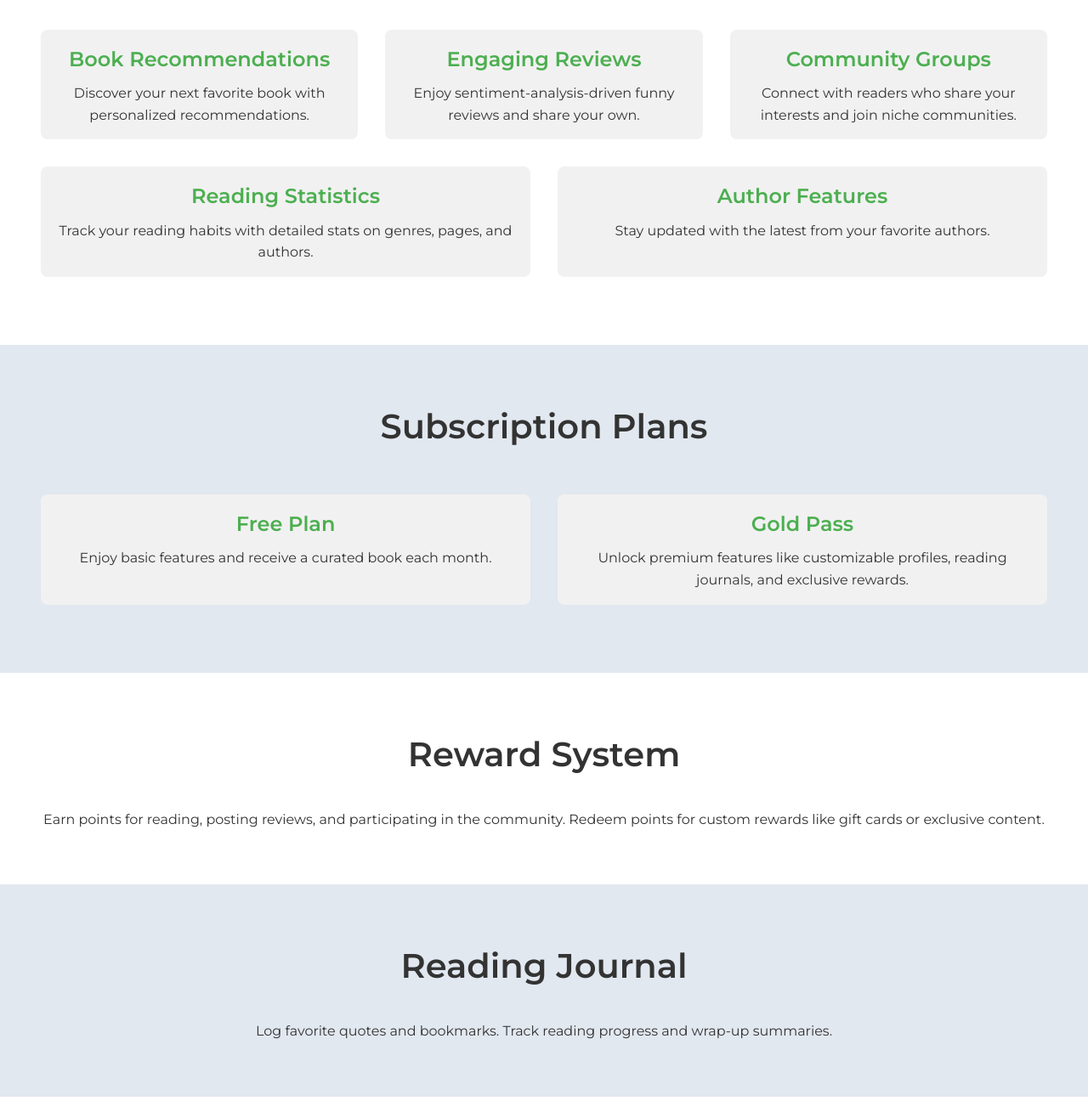
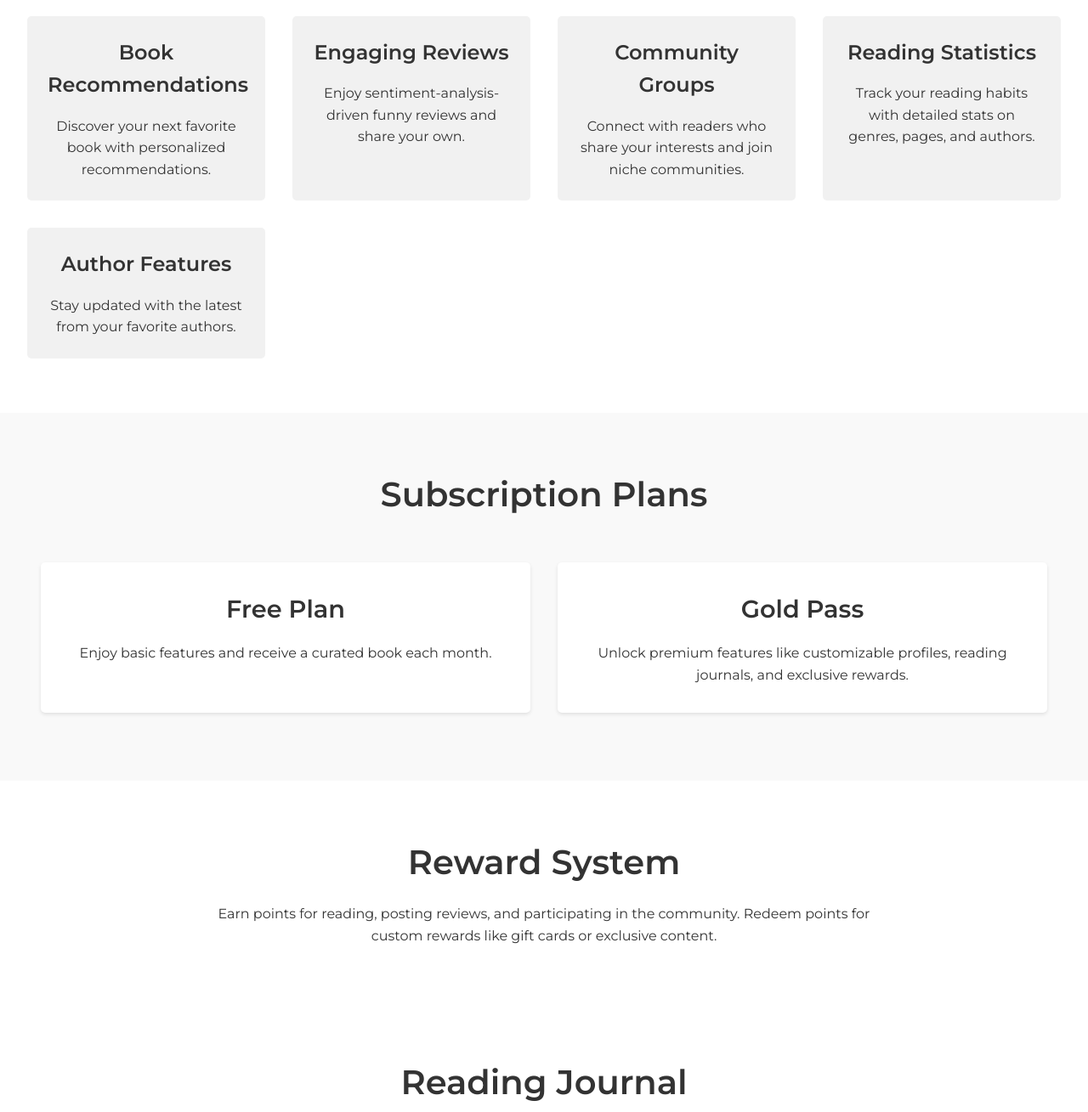
Before and after one commit to YTomar79/BookMarkd, a plain HTML site: page index.html in a window 1280 px wide. Shown: the part 600-1909 px from the top of the page at 85% size. Drawn offline with Linux system fonts and the light colour scheme.

Commit message:
Update styles.css

```diff
--- a/styles.css
+++ b/styles.css
@@ -91,47 +91,40 @@ nav ul li a {
     text-align: center;
     margin-bottom: 2rem;
     font-size: 2.5rem;
-    font-weight: 600;
 }
 
 .features-container {
-    display: flex;
-    flex-wrap: wrap;
-    justify-content: space-around;
+    display: grid;
+    grid-template-columns: repeat(auto-fit, minmax(250px, 1fr));
+    gap: 2rem;
 }
 
 .feature-item {
-    flex: 1 1 30%;
-    background: #f1f1f1;
-    padding: 1rem;
-    margin: 1rem;
-    border-radius: 8px;
+    background-color: #f1f1f1;
+    padding: 1.5rem;
+    border-radius: 5px;
     text-align: center;
 }
 
 .feature-item h3 {
+    margin-bottom: 1rem;
     font-size: 1.5rem;
-    color: #4CAF50;
-    margin-bottom: 0.5rem;
-    font-weight: 600;
 }
 
 .feature-item p {
     font-size: 1rem;
-    margin-top: 0.5rem;
 }
 
-/* Subscription Section */
+/* Subscription Plans */
 .subscription {
     padding: 4rem 2rem;
-    background-color: #e2e8f0;
+    background-color: #f9f9f9;
 }
 
 .subscription h2 {
     text-align: center;
     margin-bottom: 2rem;
     font-size: 2.5rem;
-    font-weight: 600;
 }
 
 .plans-container {
@@ -141,89 +134,53 @@ nav ul li a {
 }
 
 .plan {
-    flex: 1 1 45%;
-    background: #f1f1f1;
-    padding: 1rem;
+    background-color: white;
+    padding: 2rem;
+    border-radius: 5px;
+    box-shadow: 0 2px 4px rgba(0, 0, 0, 0.1);
+    text-align: center;
     margin: 1rem;
-    border-radius: 8px;
-    text-align: center;
+    flex: 1 1 300px;
 }
 
 .plan h3 {
-    font-size: 1.5rem;
-    color: #4CAF50;
-    margin-bottom: 0.5rem;
-    font-weight: 600;
+    margin-bottom: 1rem;
+    font-size: 1.8rem;
 }
 
 .plan p {
     font-size: 1rem;
-    margin-top: 0.5rem;
 }
 
-/* Reward System Section */
-.reward-system {
+/* Reward System, Reading Journal, Ads and Merch */
+.reward-system, .reading-journal, .ads-merch {
     padding: 4rem 2rem;
     background-color: white;
-}
-
-.reward-system h2 {
-    text-align: center;
-    margin-bottom: 2rem;
-    font-size: 2.5rem;
-    font-weight: 600;
-}
-
-.reward-system p {
-    font-size: 1rem;
     text-align: center;
 }
 
-/* Reading Journal Section */
-.reading-journal {
-    padding: 4rem 2rem;
-    background-color: #e2e8f0;
+.reward-system h2, .reading-journal h2, .ads-merch h2 {
+    margin-bottom: 1rem;
+    font-size: 2.5rem;
 }
 
-.reading-journal h2 {
-    text-align: center;
-    margin-bottom: 2rem;
-    font-size: 2.5rem;
-    font-weight: 600;
-}
-
-.reading-journal p {
+.reward-system p, .reading-journal p, .ads-merch p {
     font-size: 1rem;
-    text-align: center;
-}
-
-/* Ads and Merchandise Section */
-.ads-merch {
-    padding: 4rem 2rem;
-    background-color: white;
-}
-
-.ads-merch h2 {
-    text-align: center;
-    margin-bottom: 2rem;
-    font-size: 2.5rem;
-    font-weight: 600;
-}
-
-.ads-merch p {
-    font-size: 1rem;
-    text-align: center;
+    max-width: 800px;
+    margin: 0 auto;
 }
 
 /* Footer */
 footer {
-    padding: 2rem 2rem;
-    background-color: #4CAF50;
+    background-color: #333;
     color: white;
+    padding: 1rem 2rem;
     text-align: center;
 }
 
 .footer-links {
+    display: flex;
+    justify-content: center;
     margin-top: 1rem;
 }
 
@@ -231,29 +188,4 @@ footer {
     color: white;
     text-decoration: none;
     margin: 0 1rem;
-    font-weight: 600;
-    transition: color 0.3s;
 }
-
-.footer-links a:hover {
-    color: #feb47b;
-}
-
-/* Content Section */
-.content {
-    padding: 4rem 2rem;
-    background-color: white;
-}
-
-.content h2 {
-    text-align: center;
-    margin-bottom: 1.5rem;
-    font-size: 2rem;
-    font-weight: 600;
-}
-
-.content p {
-    font-size: 1.2rem;
-    margin-bottom: 1.5rem;
-    text-align: center;
-}
```
